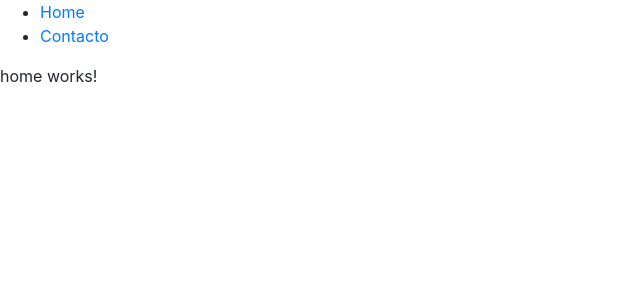
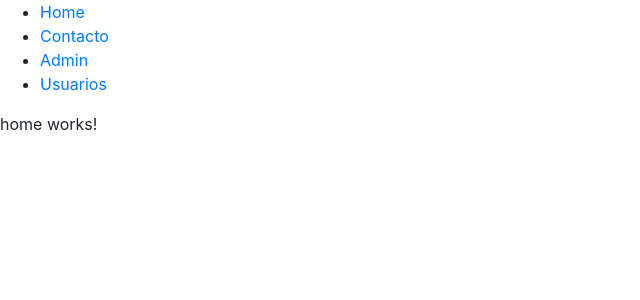
Before and after one commit to QuispeRosasGabriel/ng_videogames_app, an Angular app: page /#/home in a window 1280 px wide. Shown: the top 300 px of the page, without its empty margins (0-640 px from the left). Built offline with nearby package versions, Linux system fonts and the light colour scheme.

Commit message:
seteando segundo router

```diff
--- a/src/app/app.component.html
+++ b/src/app/app.component.html
@@ -7,5 +7,13 @@
       >Contacto</a
     >
   </li>
+  <li>
+    <a [routerLink]="['/admin']" routerLinkActive="router-link-active">Admin</a>
+  </li>
+  <li>
+    <a [routerLink]="['/admin/users']" routerLinkActive="router-link-active"
+      >Usuarios</a
+    >
+  </li>
 </ul>
 <router-outlet></router-outlet>
```
